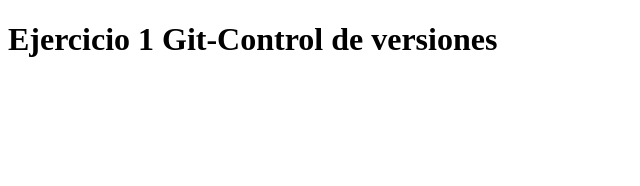
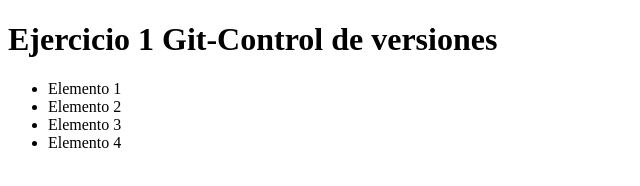
Before and after one commit to aranDAASecundario/prueba1, a plain HTML site: page index.html in a window 1280 px wide. Shown: the whole page, without its empty margins (0-640 px from the left). Drawn offline with Linux system fonts and the light colour scheme.

Commit message:
add header

```diff
--- a/index.html
+++ b/index.html
@@ -8,5 +8,13 @@
 </head>
 <body>
     <h1>Ejercicio 1 Git-Control de versiones</h1>
+    <header>
+        <ul>
+         <li>Elemento 1</li>
+         <li>Elemento 2</li>
+         <li>Elemento 3</li>
+         <li>Elemento 4</li>
+        </ul>
+    </header>
 </body>
 </html>
```
Also changed, not shown: 1 other file.
